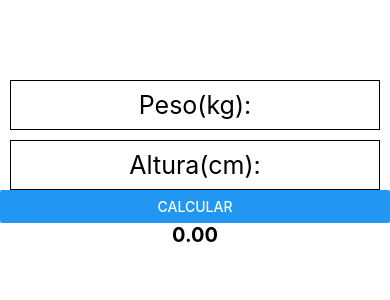
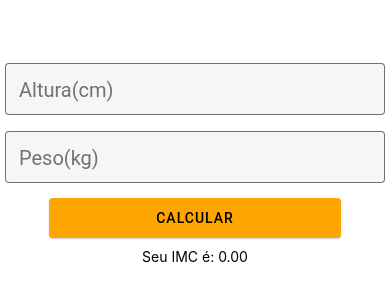
Before and after one commit to ViniciusMAlves/CalculoIMC_ReactNative, a React Native app: screen / in a window 390 px wide. Shown: the part 264-564 px from the top of the page. Built offline with nearby package versions, Linux system fonts and the light colour scheme.

Commit message:
Corrigido função calculo
Corrigido problema de atraso na função calculo

```diff
--- a/App.js
+++ b/App.js
@@ -1,87 +1,98 @@
-import React, { useState } from "react";
-import { SafeAreaView, StyleSheet, Text, View, TextInput, Button, Alert } from "react-native";
+import * as React from 'react';
+import { View, StyleSheet, Text } from 'react-native';
+import { TextInput, Button } from 'react-native-paper';
 
-export default function App() {
-  const [altura, setAltura] = useState("");
-  const [peso, setPeso] = useState("");
-  const [resultado, setResultado] = useState(0.00);
-  const [RTexto, setRTexto] = useState("");
+const MyComponent = () => {
+  const [altura, setAltura] = React.useState('');
+  const [peso, setPeso] = React.useState('');
+  const [resultado, setResultado] = React.useState(0);
+  const [RTexto, setRTexto] = React.useState('');
+
 
   async function calculaIMC(p, h) {
-    setResultado(parseFloat(p) / ( (parseFloat(h)/100) * (parseFloat(h)/100) ));
+    calculo = parseFloat(p) / ( (parseFloat(h)/100) * (parseFloat(h)/100) );
 
+    if (p > 0 && h > 0) {
+      if (calculo < 18.5) {
+        setRTexto("Considerado como: Abaixo do Peso");
+      } else if (calculo >= 18.5 && calculo <= 24.9) {
+        setRTexto("Considerado como: Peso Normal");
+      } else if (calculo >= 25 && calculo <= 29.9) {
+        setRTexto("Considerado como: Sobrepeso");
+      } else if (calculo >= 30 && calculo <= 34.9) {
+        setRTexto("Considerado como: Obesidade Grau I");
+      } else if (calculo >= 35 && calculo <= 39.9) {
+        setRTexto("Considerado como: Obesidade Grau II");
+      } else if (calculo >= 40) {
+        setRTexto("Considerado como: Obesidade Grau III ou Mórbida");
+      }
+    } else {
+      setResultado(0)
+      setRTexto("Preencha os valores corretamente!")
+    }
 
-    if (resultado < 18.5) {
-      setRTexto("Abaixo do Peso");
-    } else if (resultado >= 18.5 && resultado <= 24.9) {
-      setRTexto("Peso Normal");
-    } else if (resultado >= 25 && resultado <= 29.9) {
-      setRTexto("Sobrepeso");
-    } else if (resultado >= 30 && resultado <= 34.9) {
-      setRTexto("Obesidade Grau I");
-    } else if (resultado >= 35 && resultado <= 39.9) {
-      setRTexto("Obesidade Grau II");
-    } else if (resultado >= 40) {
-      setRTexto("Obesidade Grau III ou Mórbida");
-    }
+    setResultado(calculo);
   }
 
   return (
     <View style={styles.container}>
-      <View style={styles.entrada}>
       <TextInput
+        mode="outlined"
         autoCapitalize="none"
-          placeholder="Peso(kg):"
+        label="Altura(cm)"
+        textAlign="center"
         keyboardType="numeric"
-          value={peso}
-          onChangeText={text => setPeso(text)}
+        activeOutlineColor="orange"
+        value={altura}
+        onChangeText={text => setAltura(text)}
         style={styles.input}
       />
 
       <TextInput
+        mode="outlined"
+        label="Peso(kg)"
         autoCapitalize="none"
-          placeholder="Altura(cm):"
         keyboardType="numeric"
-          value={altura}
-          onChangeText={text => setAltura(text)}
+        activeOutlineColor="orange"
+        value={peso}
+        onChangeText={peso => setPeso(peso)}
         style={styles.input}
       />
+      <Button style={styles.button} mode="contained" color="orange" onPress={() => calculaIMC(peso, altura)}>
+        CALCULAR
+      </Button>
+
+      <View style={styles.result}>
+        <Text>Seu IMC é: {resultado.toFixed(2)}</Text>
+        <Text>{RTexto}</Text>
       </View>
-      <Button style={styles.botao} title="Calcular" onPress={() => calculaIMC(peso, altura)} />
-      <Text style={styles.resultado}>{resultado.toFixed(2)}</Text>
-      <Text style={styles.resultado}>{RTexto}</Text>
     </View>
   );
-}
+};
+
+export default MyComponent;
 
 const styles = StyleSheet.create({
   container: {
     flex: 1,
     backgroundColor: "#fff",
     justifyContent: "center",
-  },
-  entrada: {
-    flexDirection: "column",
-    justifyContent: "center",
-    alignItems: "center"
+
   },
   input: {
     height: 50,
-    textAlign: "center",
-    width: "95%",
-    fontSize: 25,
+    fontSize: 20,
+    margin: 5
+  },
+  button: {
     marginTop: 10,
-    borderWidth: 1
+    width: "75%",
+    height: 40,
+    alignSelf: "center",
+    justifyContent: "center",
   },
-  resultado: {
-    alignSelf: "center",
-    color: "black",
-    fontSize: 20,
-    fontWeight: "bold",
-    padding: 0
-  },
-  botao: {
-    backgroundColor: "#00008B",
-    width: "95%",
+  result: {
+    marginTop: 10,
+    alignItems: "center",
   }
 });
--- a/package.json
+++ b/package.json
@@ -15,6 +15,7 @@
     "react": "17.0.1",
     "react-dom": "17.0.1",
     "react-native": "0.64.2",
+    "react-native-paper": "^4.10.0",
     "react-native-web": "0.17.1"
   },
   "devDependencies": {
```
Also changed, not shown: 1 other file (tests, documents, lock files or other folders). Lines whose indentation alone changed are shown as unchanged.
